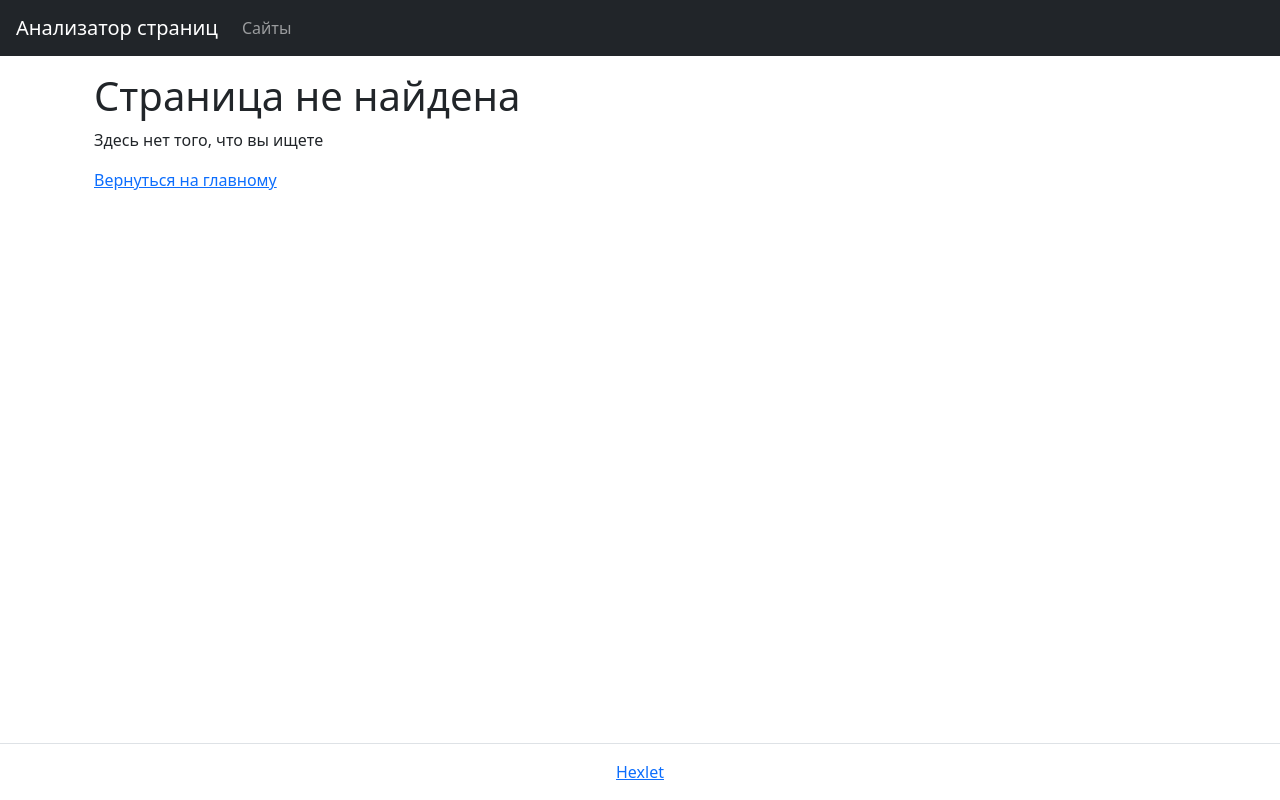
After one commit to rssolgaleo/Page-Analyzer, a Flask app: template page_analyzer/templates/urls/404.html in a window 1280 px wide. The commit adds this page. Run offline with Flask 3, Linux system fonts and the light colour scheme; the template is opened without the code that fills it, so the values that code supplies are empty.

Commit message:
feat: add not found page for invalid URL ids

```diff
--- a/page_analyzer/app.py
+++ b/page_analyzer/app.py
@@ -82,6 +82,9 @@ def show_url(url_id):
             )
             url = cursor.fetchone()
 
+            if not url:
+                return render_template('urls/404.html'), 404
+
             cursor.execute(
                 """
                 SELECT id, status_code, title, h1, description, created_at
--- /dev/null
+++ b/page_analyzer/templates/urls/404.html
@@ -0,0 +1,9 @@
+{% extends "base.html" %}
+
+{% block content %}
+<div class="container-lg mt-3">
+  <h1>Страница не найдена</h1>
+  <p>Здесь нет того, что вы ищете</p>
+  <a href="{{ url_for('list_urls') }}">Вернуться на главному</a>
+</div>
+{% endblock %}
--- a/page_analyzer/templates/urls/show.html
+++ b/page_analyzer/templates/urls/show.html
@@ -1,7 +1,7 @@
 {% extends "base.html" %}
 
 {% block content %}
-<h1>Информация о сайте: {{ url[1] }}</h1>
+<h1>Информация о сайте</h1>
 
 <div class="table-responsive">
   <table class="table table-bordered table-hover text-nowrap" data-test="url">
```
